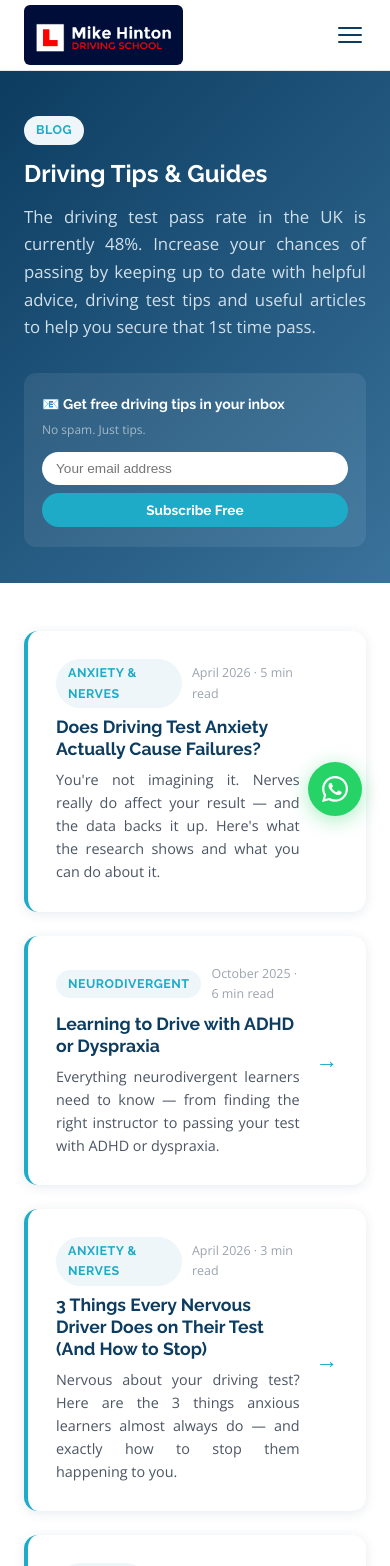
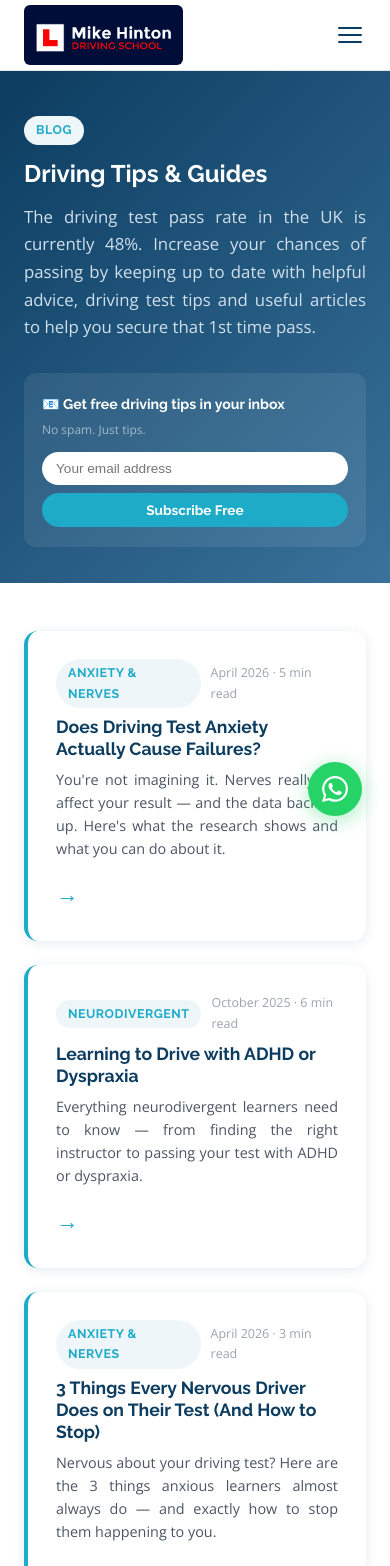
Before and after one commit to mikehinton-wq/mods-website, a React (Vite) app: page /blog in a window 390 px wide. Shown: the top 1566 px of the page. Built offline with nearby package versions, Linux system fonts and the light colour scheme.

Commit message:
Update site

```diff
--- a/src/index.css
+++ b/src/index.css
@@ -350,4 +350,12 @@ ul.check-list li::before {
     max-width: 100% !important;
     width: 100%;
   }
+
+  .blog-post-card {
+    grid-template-columns: 1fr !important;
+  }
+
+  .blog-post-card .blog-arrow {
+    display: none;
+  }
 }
```
